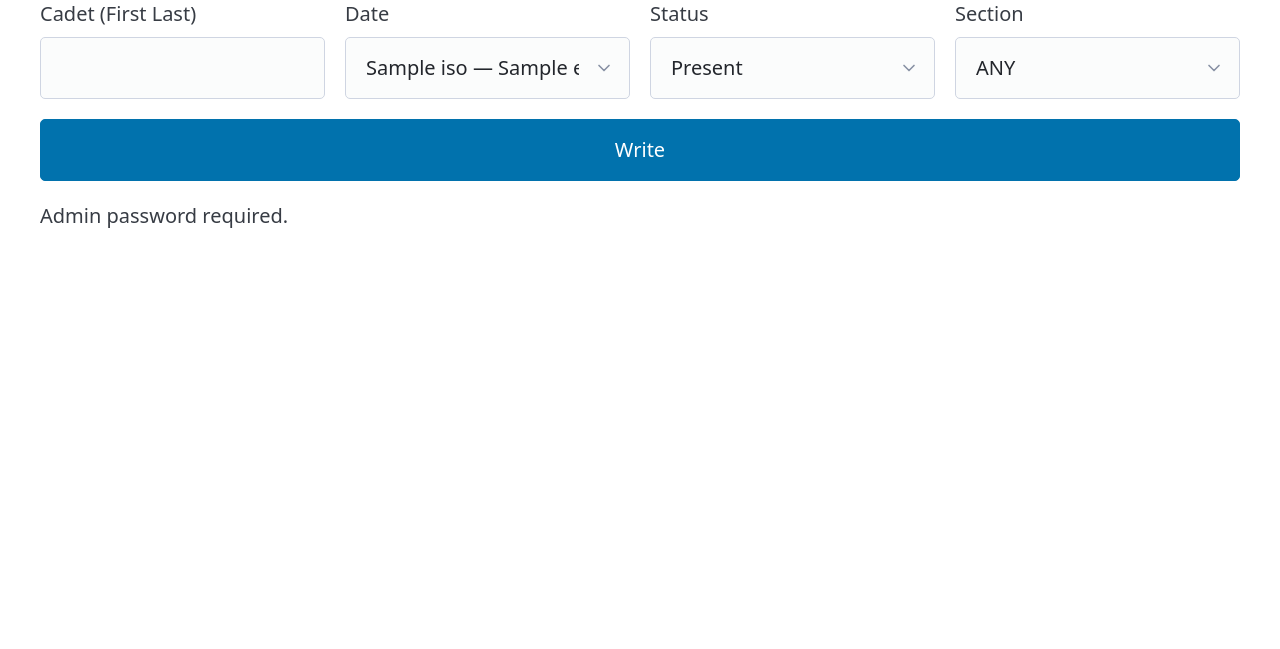
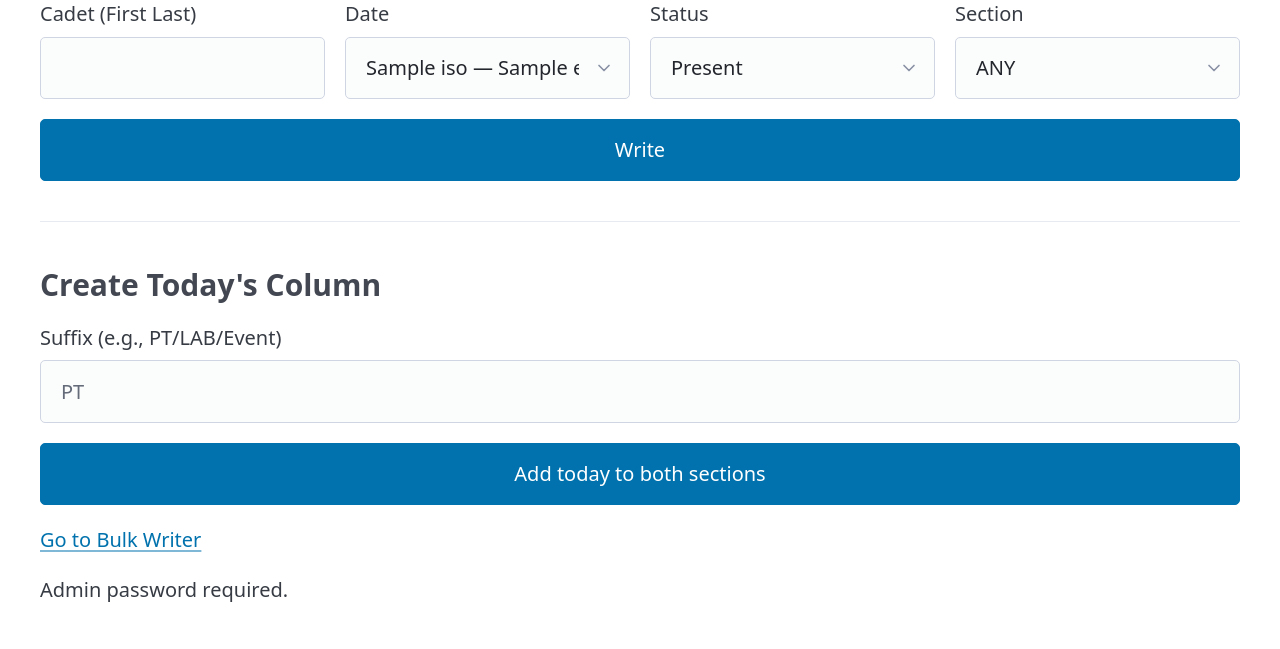
Before and after one commit to joelucwag-boop/ROTC-web-app, a Flask app: template templates/writer.html in a window 1280 px wide. Shown: the part 151-800 px from the top of the page. Run offline with Flask 3, Linux system fonts and the light colour scheme; the template is opened without the code that fills it: most values are stand-ins (such as "Sample title", 1, 10 or a date in 2020); some libraries are stand-ins or nearby versions.

Commit message:
Update writer.html

```diff
--- a/templates/writer.html
+++ b/templates/writer.html
@@ -18,5 +18,16 @@
   </div>
   <button type="submit">Write</button>
 </form>
+<hr>
+<h3>Create Today's Column</h3>
+<form method="post" action="{{ url_for('writer_create_today') }}">
+  <div class="grid">
+    <div><label>Suffix (e.g., PT/LAB/Event)</label>
+      <input name="suffix" placeholder="PT"></div>
+  </div>
+  <button type="submit">Add today to both sections</button>
+</form>
+
+<p><a href="{{ url_for('writer_bulk') }}">Go to Bulk Writer</a></p>
 <p class="contrast">Admin password required.</p>
 {% endblock %}
```
